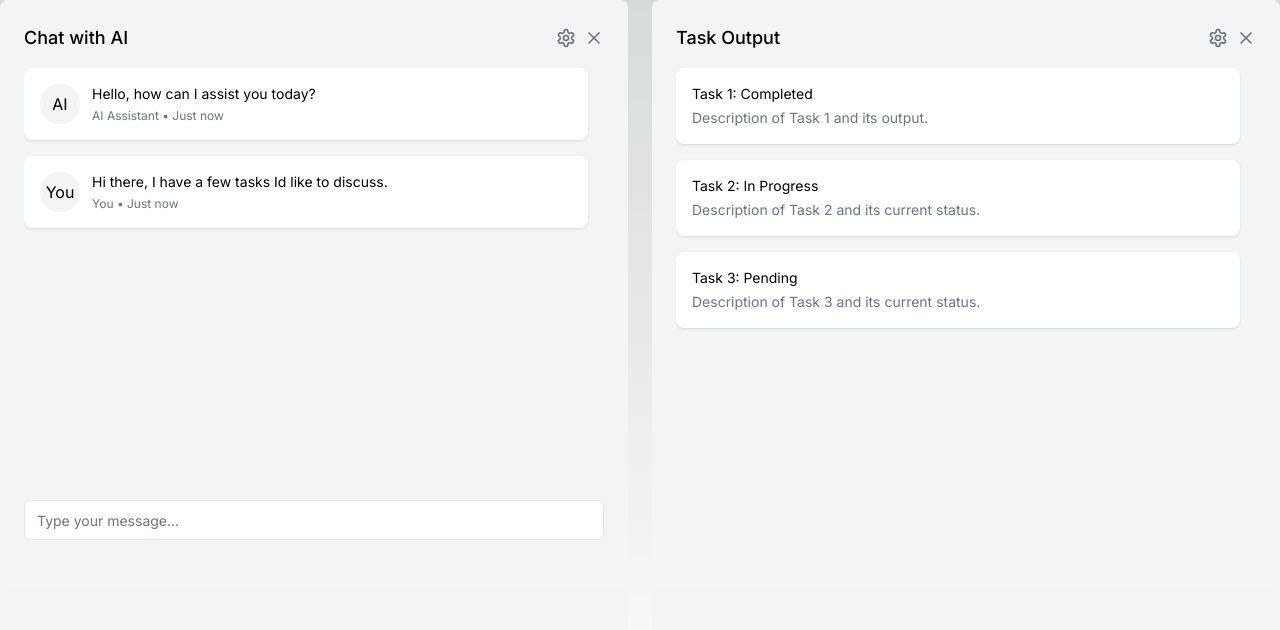
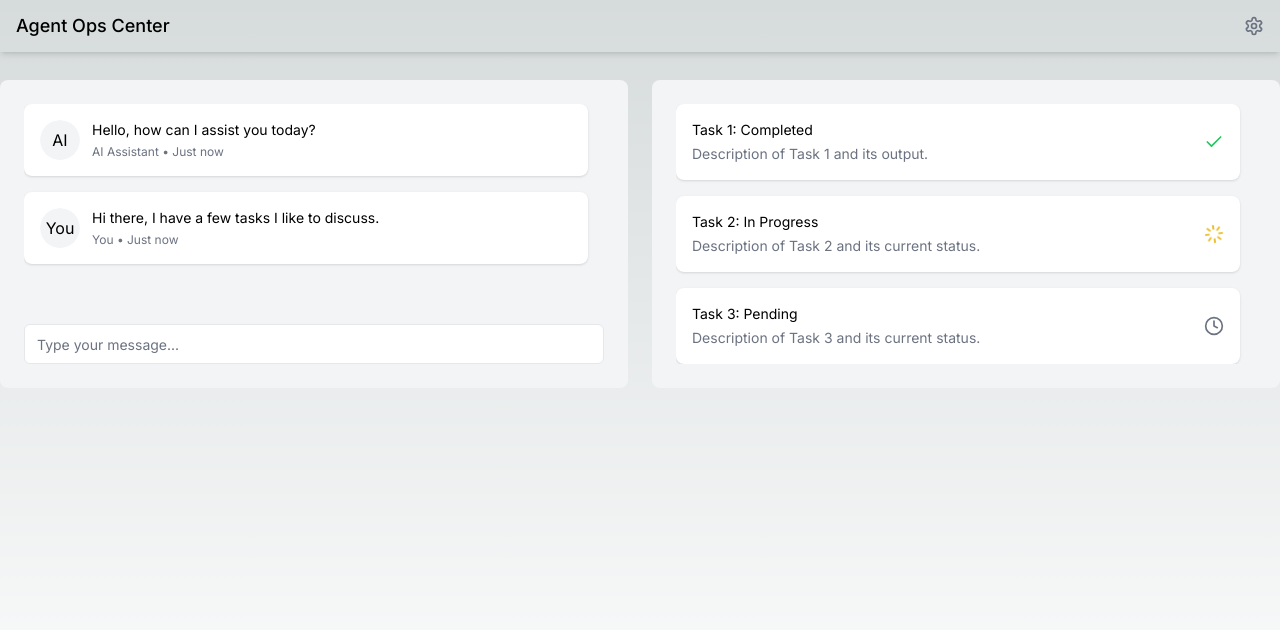
Before and after one commit to akelv/vui, a Next.js app: page / in a window 1280 px wide. Shown: the top 630 px of the page. Built offline with nearby package versions, Linux system fonts and the light colour scheme.

Commit message:
change layout to assistant

```diff
--- a/app/globals.css
+++ b/app/globals.css
@@ -15,9 +15,12 @@
     --background-end-rgb: 0, 0, 0;
   }
 }
-
+h1, h2, h3, h4, h5, h6 {
+  font-family: var(--font-inter), sans-serif;
+}
 body {
   color: rgb(var(--foreground-rgb));
+  font-family: var(--font-inter), sans-serif;
   background: linear-gradient(
       to bottom,
       transparent,
--- a/app/layout.tsx
+++ b/app/layout.tsx
@@ -2,7 +2,10 @@ import type { Metadata } from "next";
 import { Inter } from "next/font/google";
 import "./globals.css";
 
-const inter = Inter({ subsets: ["latin"] });
+const inter = Inter({
+  subsets: ["latin"],
+  display: 'swap',
+  variable: '--font-inter', });
 
 export const metadata: Metadata = {
   title: "Create Next App",
@@ -16,7 +19,7 @@ export default function RootLayout({
 }>) {
   return (
     <html lang="en">
-      <body className={inter.className}>{children}</body>
+      <body className={inter.variable}>{children}</body>
     </html>
   );
 }
--- a/app/page.tsx
+++ b/app/page.tsx
@@ -1,5 +1,5 @@
 import Image from "next/image";
-import { landing } from "@/components/landing";
+import { assistant } from "@/components/assistant";
 export default function Home() {
-  return landing()
+  return assistant()
 }
--- /dev/null
+++ b/components/assistant.tsx
@@ -0,0 +1,193 @@
+/**
+* This code was generated by v0 by Vercel.
+* @see https://v0.dev/t/hSoa8Ip4Qom
+* Documentation: https://v0.dev/docs#integrating-generated-code-into-your-nextjs-app
+*/
+
+
+import { AvatarImage, AvatarFallback, Avatar } from "@/components/ui/avatar"
+import { Input } from "@/components/ui/input"
+
+export function assistant() {
+  return (
+    <div className="flex flex-col h-screen">
+      <header
+        className="'bg-gray-20 dark:bg-gray-800 shadow-md fixed top-0 left-0 right-0 z-10 transition-transform duration-300 ease-in-out"
+      >
+        <div className="container mx-auto px-4 py-3 flex items-center justify-between">
+          <div className="flex items-center space-x-2">
+            <h2 className="text-lg font-medium">Agent Ops Center</h2>
+          </div>
+          <div className="flex items-center space-x-2">
+            <button className="text-gray-500 hover:text-gray-700 dark:text-gray-400 dark:hover:text-gray-300 ml-auto">
+              <SettingsIcon className="h-5 w-5" />
+            </button>
+          </div>
+        </div>
+      </header>
+      <div className="grid grid-cols-2 gap-6 mt-20">
+        <div className="bg-gray-100 dark:bg-gray-800 rounded-lg p-6 flex flex-col">
+          <div className="flex-1 overflow-y-auto space-y-4 pr-4">
+            <div className="bg-white dark:bg-gray-900 rounded-lg p-4 shadow">
+              <div className="flex items-start space-x-3">
+                <Avatar>
+                  <AvatarImage alt="AI Assistant" src="/placeholder-avatar.jpg" />
+                  <AvatarFallback>AI</AvatarFallback>
+                </Avatar>
+                <div>
+                  <p className="text-sm">Hello, how can I assist you today?</p>
+                  <div className="text-xs text-gray-500 dark:text-gray-400 mt-1">
+                    <span>AI Assistant</span> • <span>Just now</span>
+                  </div>
+                </div>
+              </div>
+            </div>
+            <div className="bg-white dark:bg-gray-900 rounded-lg p-4 shadow">
+              <div className="flex items-start space-x-3">
+                <Avatar>
+                  <AvatarImage alt="You" src="/placeholder-avatar.jpg" />
+                  <AvatarFallback>You</AvatarFallback>
+                </Avatar>
+                <div>
+                  <p className="text-sm">Hi there, I have a few tasks I like to discuss.</p>
+                  <div className="text-xs text-gray-500 dark:text-gray-400 mt-1">
+                    <span>You</span> • <span>Just now</span>
+                  </div>
+                </div>
+              </div>
+            </div>
+          </div>
+          <div className="mt-4">
+            <Input className="w-full" placeholder="Type your message..." />
+          </div>
+        </div>
+        <div className="bg-gray-100 dark:bg-gray-800 rounded-lg p-6 flex flex-col">
+          <div className="flex-1 overflow-y-auto space-y-4 pr-4">
+            <div className="bg-white dark:bg-gray-900 rounded-lg p-4 shadow flex items-center">
+              <div className="flex-1">
+                <p className="text-sm">Task 1: Completed</p>
+                <p className="text-sm text-gray-500 dark:text-gray-400 mt-1">Description of Task 1 and its output.</p>
+              </div>
+              <div className="ml-4">
+                <CheckIcon className="h-5 w-5 text-green-500" />
+              </div>
+            </div>
+            <div className="bg-white dark:bg-gray-900 rounded-lg p-4 shadow flex items-center">
+              <div className="flex-1">
+                <p className="text-sm">Task 2: In Progress</p>
+                <p className="text-sm text-gray-500 dark:text-gray-400 mt-1">
+                  Description of Task 2 and its current status.
+                </p>
+              </div>
+              <div className="ml-4">
+                <LoaderIcon className="h-5 w-5 text-yellow-500 animate-spin" />
+              </div>
+            </div>
+            <div className="bg-white dark:bg-gray-900 rounded-lg p-4 shadow flex items-center">
+              <div className="flex-1">
+                <p className="text-sm">Task 3: Pending</p>
+                <p className="text-sm text-gray-500 dark:text-gray-400 mt-1">
+                  Description of Task 3 and its current status.
+                </p>
+              </div>
+              <div className="ml-4">
+                <ClockIcon className="h-5 w-5 text-gray-500 dark:text-gray-400" />
+              </div>
+            </div>
+          </div>
+        </div>
+        <div className="bg-gray-100 dark:bg-gray-800 rounded-lg" />
+        <div className="bg-gray-100 dark:bg-gray-800 rounded-lg" />
+      </div>
+    </div>
+  )
+}
+
+function CheckIcon(props) {
+  return (
+    <svg
+      {...props}
+      xmlns="http://www.w3.org/2000/svg"
+      width="24"
+      height="24"
+      viewBox="0 0 24 24"
+      fill="none"
+      stroke="currentColor"
+      strokeWidth="2"
+      strokeLinecap="round"
+      strokeLinejoin="round"
+    >
+      <path d="M20 6 9 17l-5-5" />
+    </svg>
+  )
+}
+interface IconProps extends React.SVGProps<SVGSVGElement> {}
+
+
+function ClockIcon(props: IconProps) {
+  return (
+    <svg
+      {...props}
+      xmlns="http://www.w3.org/2000/svg"
+      width="24"
+      height="24"
+      viewBox="0 0 24 24"
+      fill="none"
+      stroke="currentColor"
+      strokeWidth="2"
+      strokeLinecap="round"
+      strokeLinejoin="round"
+    >
+      <circle cx="12" cy="12" r="10" />
+      <polyline points="12 6 12 12 16 14" />
+    </svg>
+  )
+}
+
+
+function LoaderIcon(props: IconProps) {
+  return (
+    <svg
+      {...props}
+      xmlns="http://www.w3.org/2000/svg"
+      width="24"
+      height="24"
+      viewBox="0 0 24 24"
+      fill="none"
+      stroke="currentColor"
+      strokeWidth="2"
+      strokeLinecap="round"
+      strokeLinejoin="round"
+    >
+      <line x1="12" x2="12" y1="2" y2="6" />
+      <line x1="12" x2="12" y1="18" y2="22" />
+      <line x1="4.93" x2="7.76" y1="4.93" y2="7.76" />
+      <line x1="16.24" x2="19.07" y1="16.24" y2="19.07" />
+      <line x1="2" x2="6" y1="12" y2="12" />
+      <line x1="18" x2="22" y1="12" y2="12" />
+      <line x1="4.93" x2="7.76" y1="19.07" y2="16.24" />
+      <line x1="16.24" x2="19.07" y1="7.76" y2="4.93" />
+    </svg>
+  )
+}
+
+
+function SettingsIcon(props: IconProps) {
+  return (
+    <svg
+      {...props}
+      xmlns="http://www.w3.org/2000/svg"
+      width="24"
+      height="24"
+      viewBox="0 0 24 24"
+      fill="none"
+      stroke="currentColor"
+      strokeWidth="2"
+      strokeLinecap="round"
+      strokeLinejoin="round"
+    >
+      <path d="M12.22 2h-.44a2 2 0 0 0-2 2v.18a2 2 0 0 1-1 1.73l-.43.25a2 2 0 0 1-2 0l-.15-.08a2 2 0 0 0-2.73.73l-.22.38a2 2 0 0 0 .73 2.73l.15.1a2 2 0 0 1 1 1.72v.51a2 2 0 0 1-1 1.74l-.15.09a2 2 0 0 0-.73 2.73l.22.38a2 2 0 0 0 2.73.73l.15-.08a2 2 0 0 1 2 0l.43.25a2 2 0 0 1 1 1.73V20a2 2 0 0 0 2 2h.44a2 2 0 0 0 2-2v-.18a2 2 0 0 1 1-1.73l.43-.25a2 2 0 0 1 2 0l.15.08a2 2 0 0 0 2.73-.73l.22-.39a2 2 0 0 0-.73-2.73l-.15-.08a2 2 0 0 1-1-1.74v-.5a2 2 0 0 1 1-1.74l.15-.09a2 2 0 0 0 .73-2.73l-.22-.38a2 2 0 0 0-2.73-.73l-.15.08a2 2 0 0 1-2 0l-.43-.25a2 2 0 0 1-1-1.73V4a2 2 0 0 0-2-2z" />
+      <circle cx="12" cy="12" r="3" />
+    </svg>
+  )
+}
```
